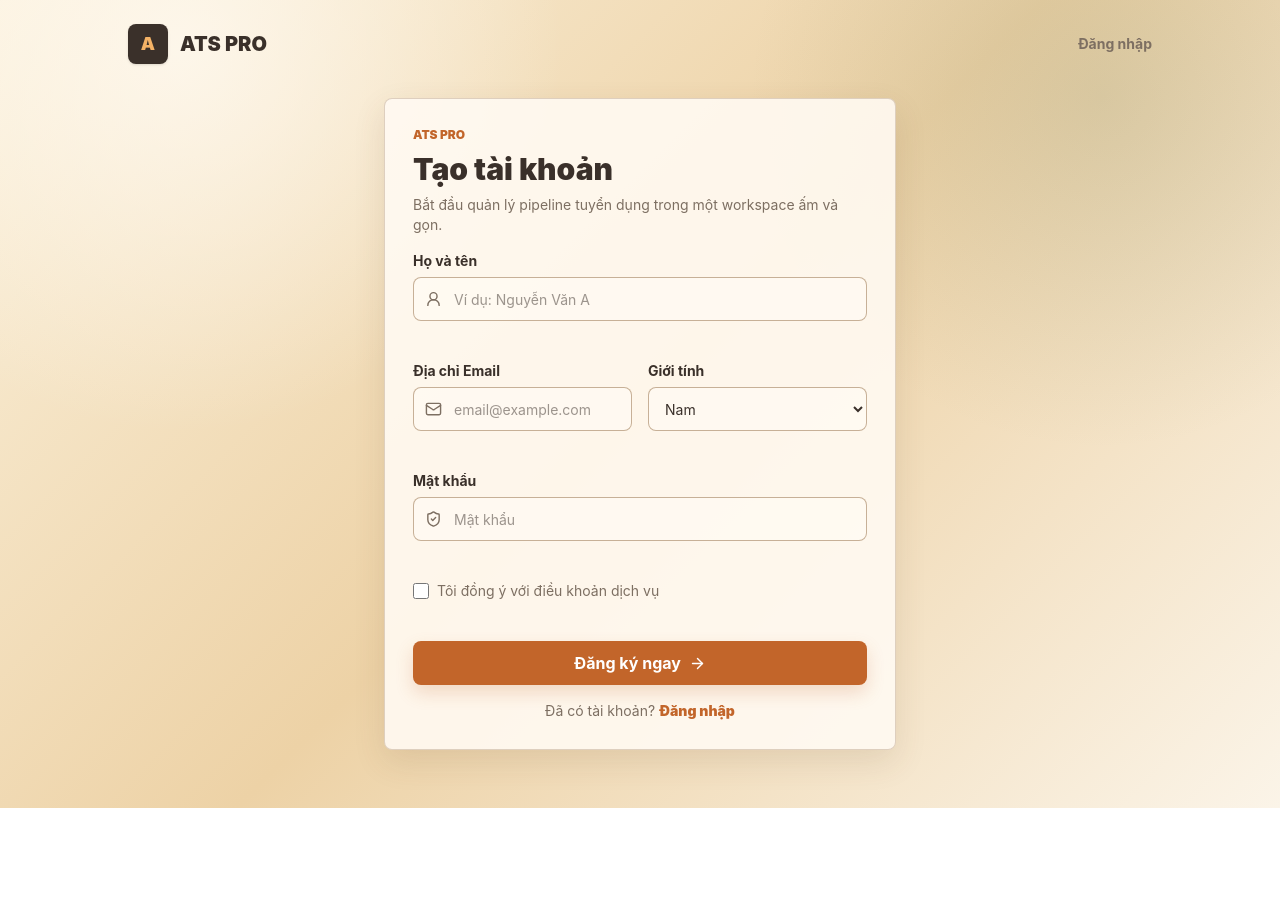
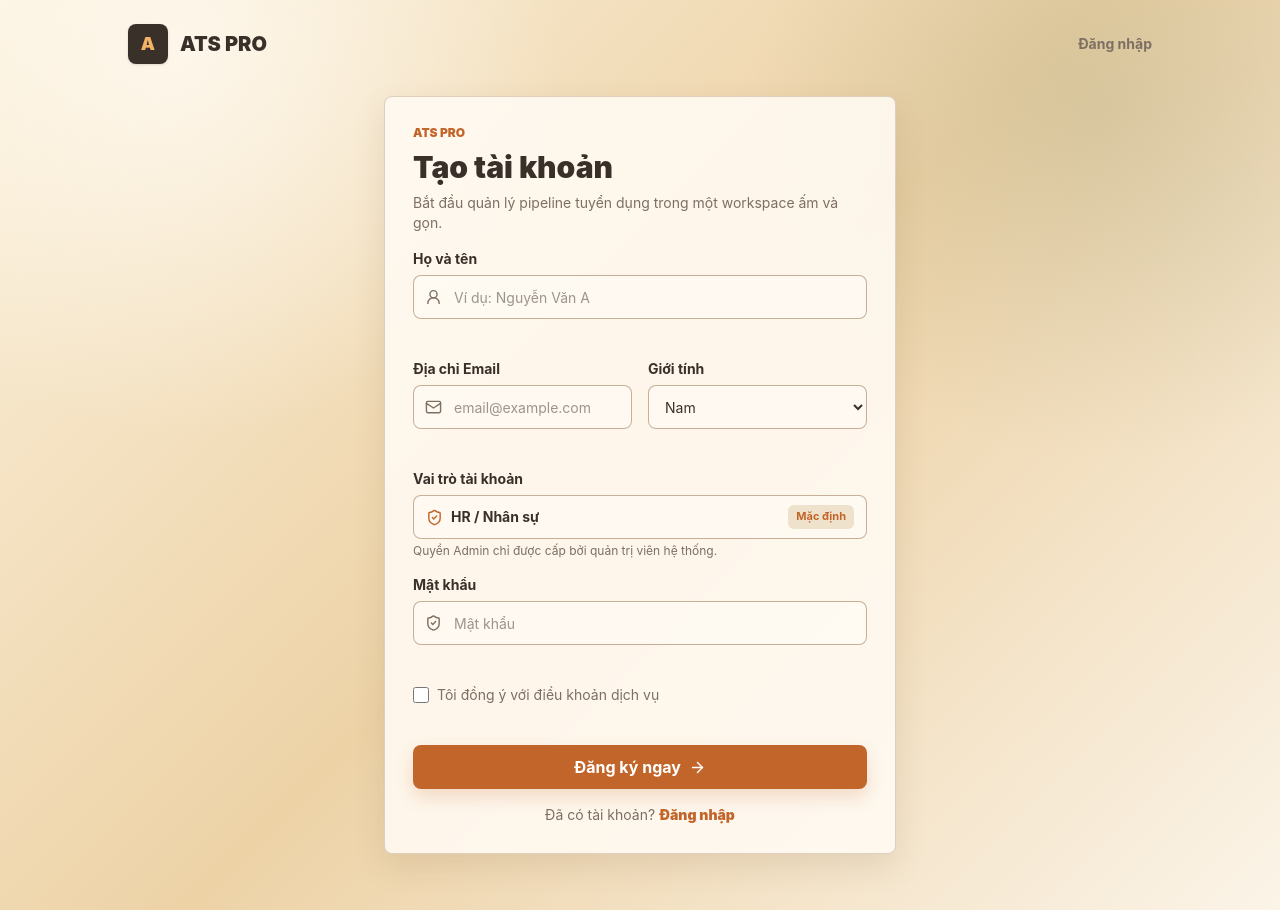
Before and after one commit to nguyen279166/ATS_PRO, a React (Vite) app: page /register in a window 1280 px wide. Before the commit the page ends 808 px from the top, so only its background shows below. Built offline with nearby package versions, Linux system fonts and the light colour scheme; no server answers.

Commit message:
fix: prevent role escalation during public signup

```diff
--- a/src/pages/RegisterForm.tsx
+++ b/src/pages/RegisterForm.tsx
@@ -177,6 +177,27 @@ const RegisterForm = () => {
           </div>
 
           <div>
+            <label className='mb-1.5 block text-sm font-bold'>
+              Vai trò tài khoản
+            </label>
+            <div className='sahara-input flex min-h-11 items-center justify-between gap-3 px-3 py-2 text-sm'>
+              <span className='flex items-center gap-2 font-bold'>
+                <ShieldCheck
+                  size={17}
+                  className='text-[var(--sahara-primary)]'
+                />
+                HR / Nhân sự
+              </span>
+              <span className='rounded-md bg-[var(--sahara-surface-high)] px-2 py-1 text-[11px] font-bold text-[var(--sahara-primary)]'>
+                Mặc định
+              </span>
+            </div>
+            <p className='mt-1 text-xs text-[var(--sahara-muted)]'>
+              Quyền Admin chỉ được cấp bởi quản trị viên hệ thống.
+            </p>
+          </div>
+
+          <div>
             <label className='mb-1.5 block text-sm font-bold'>Mật khẩu</label>
             <div className='relative'>
               <ShieldCheck
```
Also changed, not shown: 2 other files (tests, documents, lock files or other folders).
